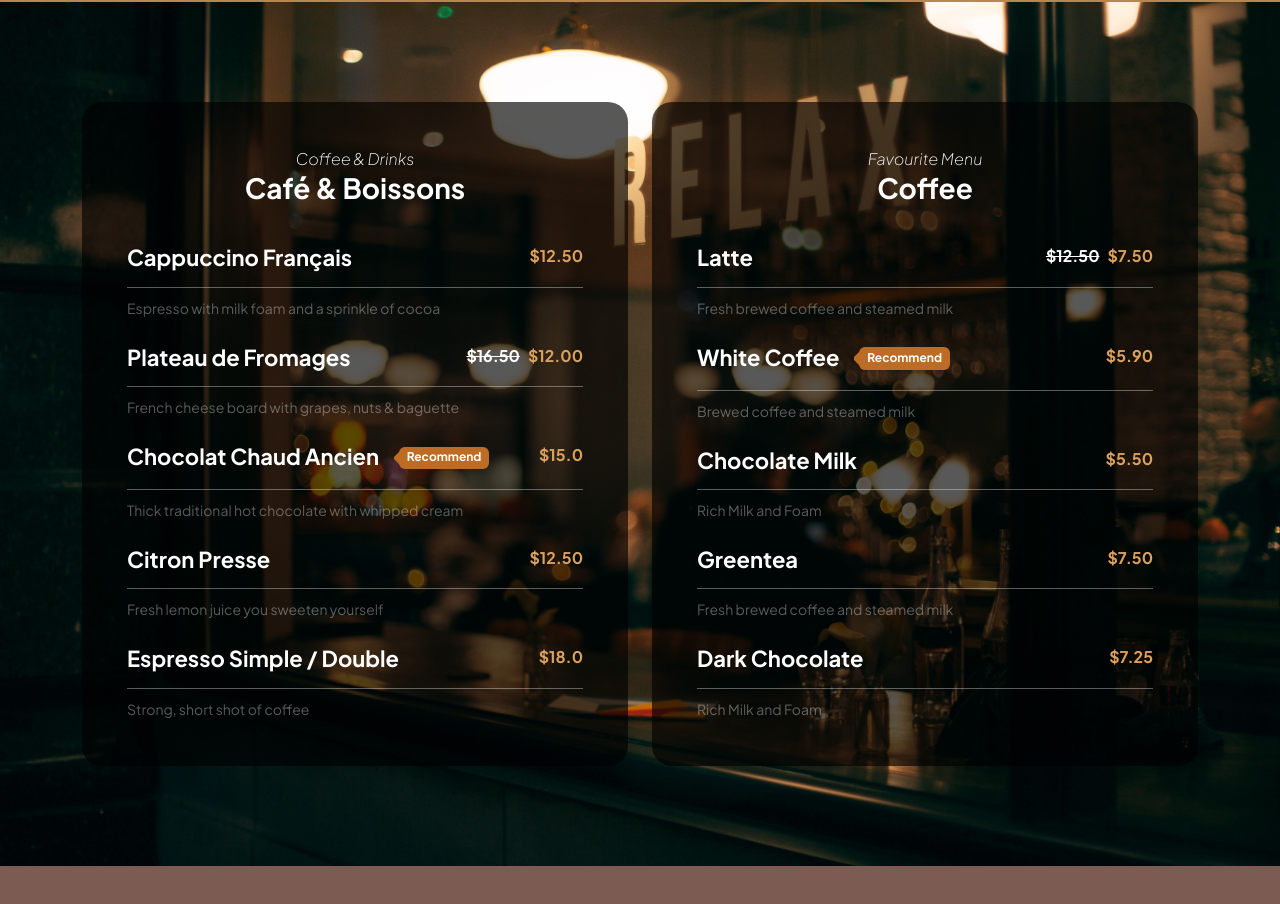
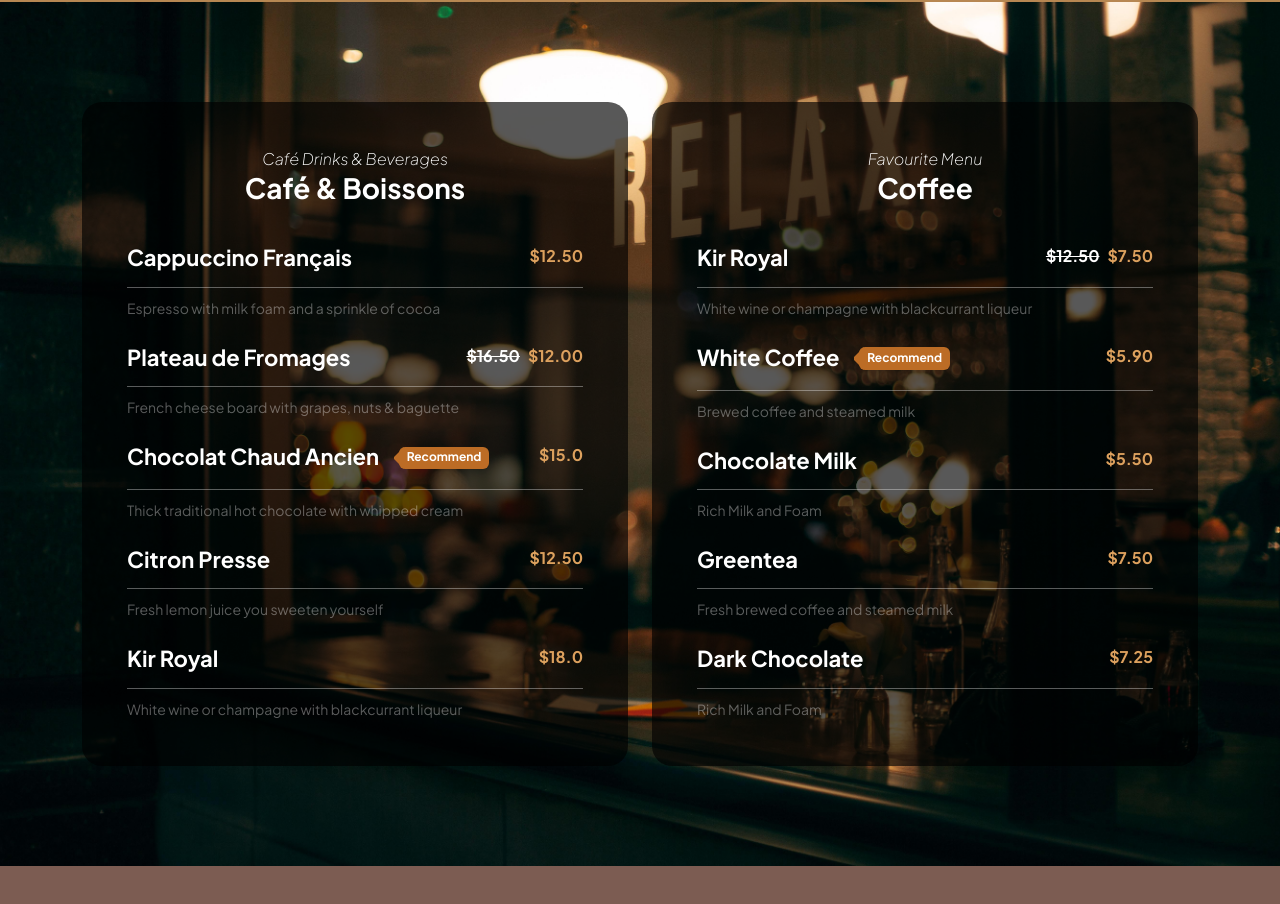
Before and after one commit to Pranaya023/Cafe-Lumiere, a plain HTML site: page index.html in a window 1280 px wide. Shown: the part 2440-3344 px from the top of the page. Drawn offline with Linux system fonts and the light colour scheme.

Commit message:
Update index.html

```diff
--- a/index.html
+++ b/index.html
@@ -244,7 +244,7 @@ Bootstrap 5 HTML CSS Template
                             <div class="col-lg-6 col-12 mb-4 mb-lg-0">
                                 <div class="menu-block-wrap">
                                     <div class="text-center mb-4 pb-lg-2">
-                                        <em class="text-white">Coffee & Drinks</em>
+                                        <em class="text-white">Café Drinks & Beverages</em>
                                         <h4 class="text-white">Café & Boissons </h4>
                                     </div>
 
@@ -312,7 +312,7 @@ Bootstrap 5 HTML CSS Template
 
                                     <div class="menu-block">
                                         <div class="d-flex">
-                                            <h6>Espresso Simple / Double</h6>
+                                            <h6>Kir Royal</h6>
 
                                             <span class="underline"></span>
 
@@ -320,7 +320,7 @@ Bootstrap 5 HTML CSS Template
                                         </div>
 
                                         <div class="border-top mt-2 pt-2">
-                                            <small>Strong, short shot of coffee</small>
+                                            <small>White wine or champagne with blackcurrant liqueur</small>
                                         </div>
                                     </div>
                                 </div>
@@ -335,7 +335,7 @@ Bootstrap 5 HTML CSS Template
 
                                     <div class="menu-block">
                                         <div class="d-flex">
-                                            <h6>Latte</h6>
+                                            <h6>Kir Royal</h6>
 
                                             <span class="underline"></span>
 
@@ -345,7 +345,7 @@ Bootstrap 5 HTML CSS Template
                                         </div>
 
                                         <div class="border-top mt-2 pt-2">
-                                            <small>Fresh brewed coffee and steamed milk</small>
+                                            <small>White wine or champagne with blackcurrant liqueur</small>
                                         </div>
                                     </div>
 
```
